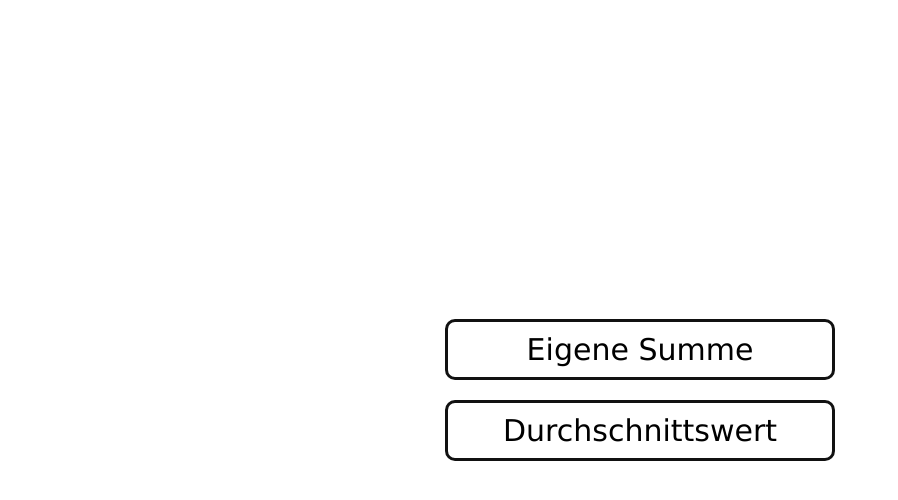
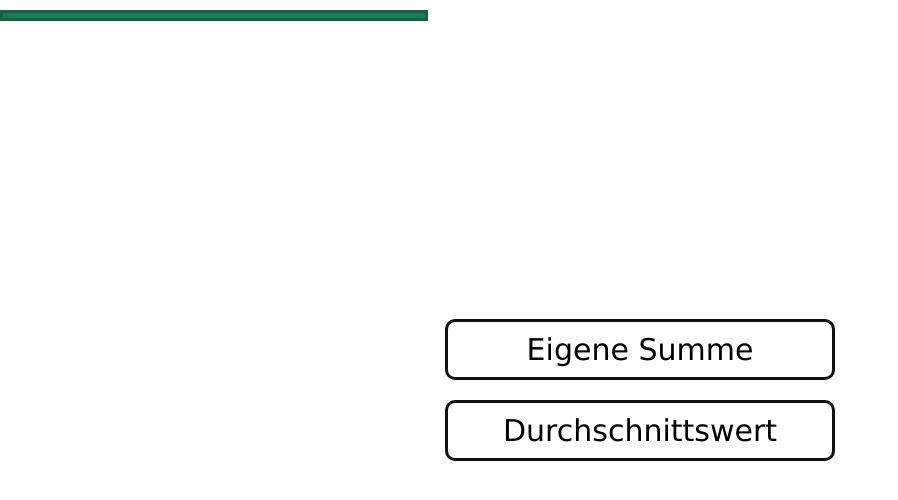
Before and after one commit to aakset/sethi_versicherungsrechner, a React (Create React App) app in the folder versicherungs_applikation/: page /erste in a window 1280 px wide. Shown: the top 500 px of the page, without its empty margins (0-898 px from the left). Built offline with nearby package versions, Linux system fonts and the light colour scheme.

Commit message:
progressbar

```diff
--- a/versicherungs_applikation/src/App.css
+++ b/versicherungs_applikation/src/App.css
@@ -106,3 +106,12 @@ li a:hover {
   color: #ffffff;
   transform: translateY(+5px);
 }
+
+.progress-bar {
+  height: 5px;
+  background-color: #187c54;
+  position: fixed;
+  top: 10px;
+  transition: width 0.3s ease-in-out;
+  border: 3px solid #1c5e44;
+}
--- a/versicherungs_applikation/src/App.jsx
+++ b/versicherungs_applikation/src/App.jsx
@@ -1,4 +1,5 @@
-import { Link, Route, Routes } from "react-router-dom";
+import { useState, useEffect } from "react";
+import { Link, Route, Routes, useLocation } from "react-router-dom";
 import "./App.css";
 import { Home } from "./Pages/Home";
 import Erste from "./Pages/Erste";
@@ -6,8 +7,30 @@ import Summe from "./Pages/Summe";
 import Durchschnitt from "./Pages/Durchschnitt";
 
 function App() {
+  const location = useLocation();
+  const [progress, setProgress] = useState(0);
+
+  useEffect(() => {
+    let progressPercentage = 0;
+    switch (location.pathname) {
+      case "/erste":
+        progressPercentage = 33;
+        break;
+      case "/summe":
+        progressPercentage = 100;
+        break;
+      case "/durchschnitt":
+        progressPercentage = 66;
+        break;
+      default:
+        progressPercentage = 0;
+    }
+    setProgress(progressPercentage);
+  }, [location]);
+
   return (
     <>
+      <div className="progress-bar" style={{ width: `${progress}%` }}></div>
       <Routes>
         <Route path="/" element={<Home />} />
         <Route path="/erste" element={<Erste />} />
```
Lines whose indentation alone changed are shown as unchanged.
